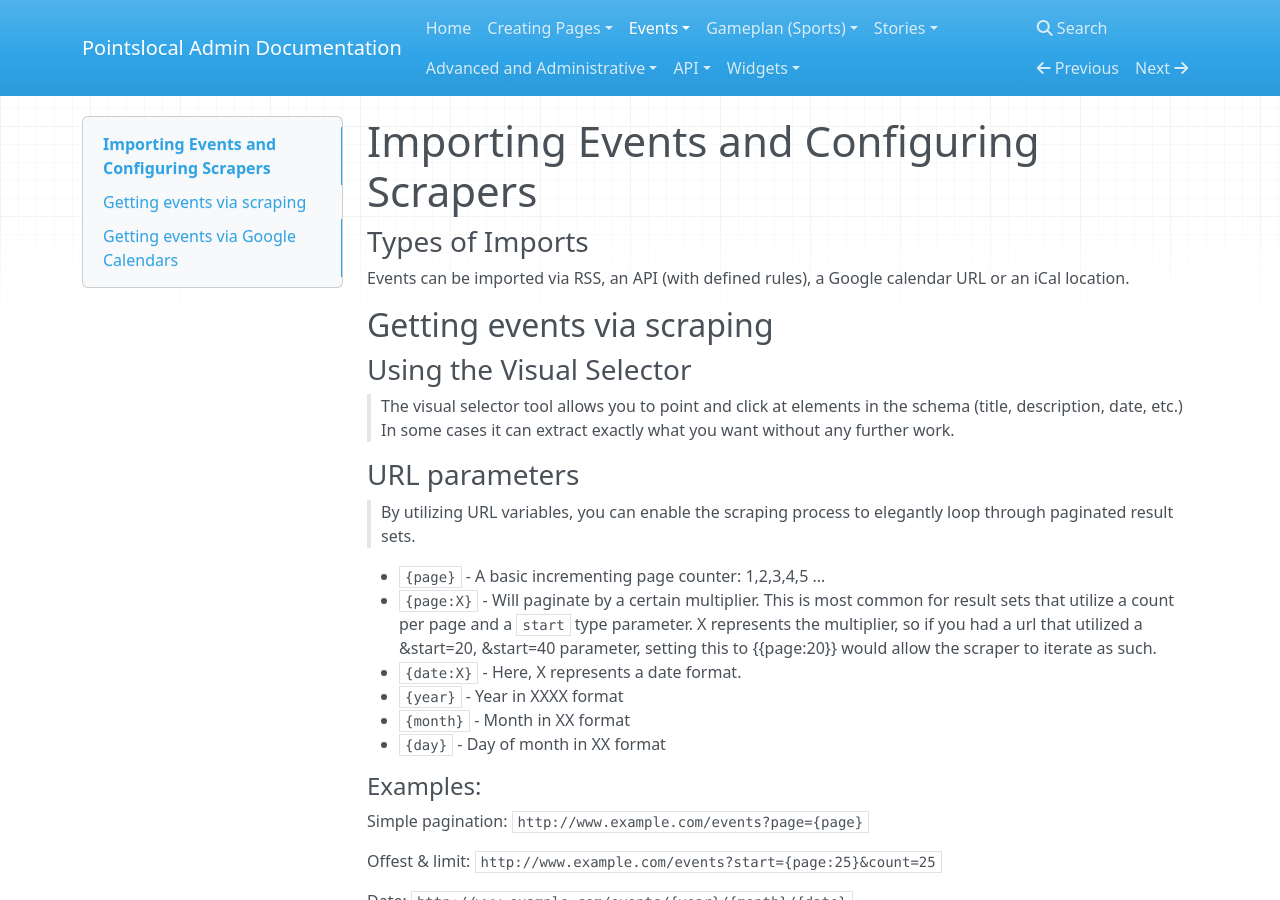
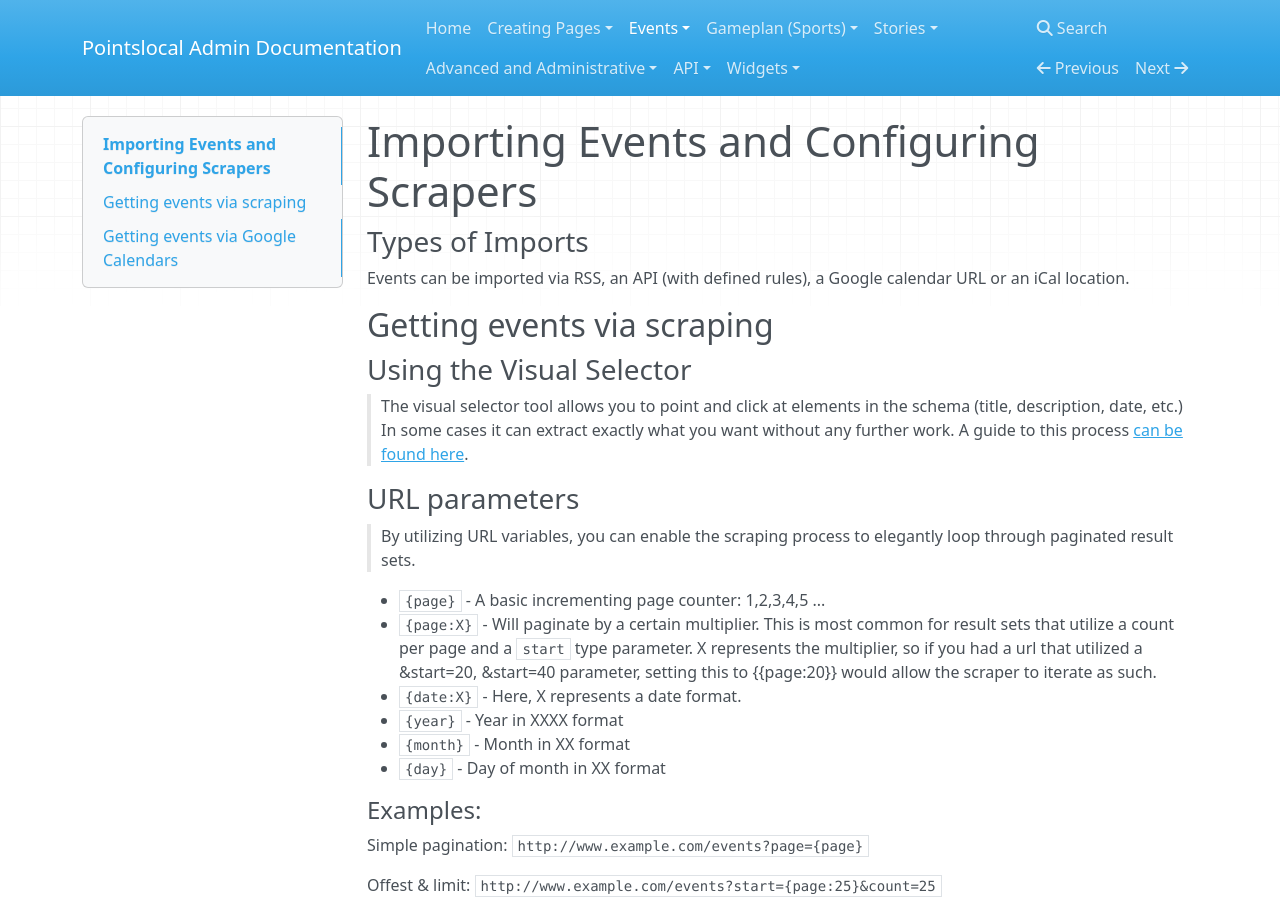
Before and after one commit to pointslocal/admin-docs, an MkDocs documentation site: the page built from docs/events_imports.md, in a window 1280 px wide and 900 px high. Built offline with MkDocs 1.6.1, drawn with Linux system fonts in a browser that asks for light colours; nearby versions of some CDN libraries; old or Windows-style settings are respelled for this version of MkDocs.

Commit message:
scraping intro

```diff
--- a/docs/events_imports.md
+++ b/docs/events_imports.md
@@ -6,7 +6,7 @@
 ## Getting events via scraping
 
 ### Using the Visual Selector
-> The visual selector tool allows you to point and click at elements in the schema (title, description, date, etc.)  In some cases it can extract exactly what you want without any further work.
+> The visual selector tool allows you to point and click at elements in the schema (title, description, date, etc.)  In some cases it can extract exactly what you want without any further work.  A guide to this process [can be found here](/events_imports_scraping).
 
 ### URL parameters
 > By utilizing URL variables, you can enable the scraping process to elegantly loop through paginated result sets.
--- a/mkdocs.yml
+++ b/mkdocs.yml
@@ -18,7 +18,9 @@
   - Managing Editorial Packages: events_packages.md
 
   - Exporting Events: events_exports.md
-  - Importing Events: events_imports.md
+  - Importing Events:
+    - Scraping with Manifests: events_imports.md
+    - Scraping with Chrome Extension: events_imports_scraping.md
   - Other Content Types:
       - Sports: gameplan_exports.md
 
```
Also changed, not shown: docs/events_imports_scraping.md (added, +1 -0 lines).
